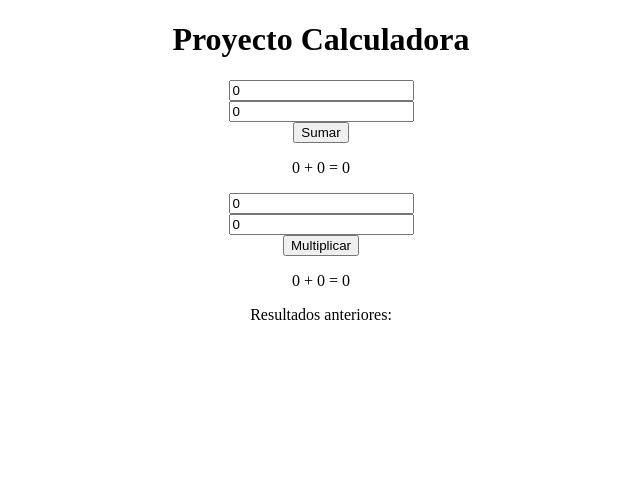
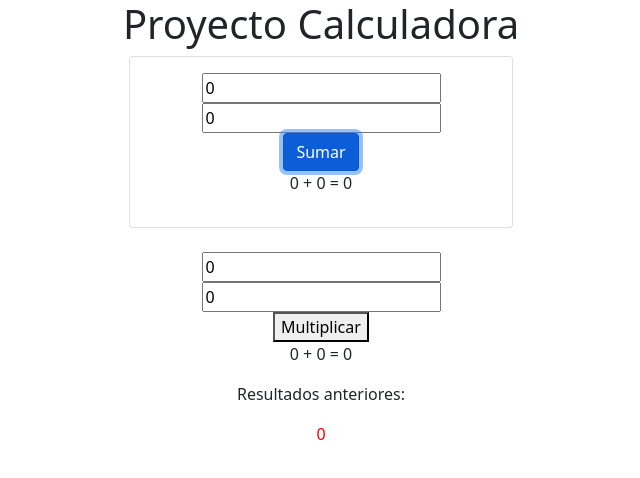
Before and after one commit to carlospalma-sistemas/ProyectoBase, an Angular app: page / in a window 1280 px wide. Both pictures are taken after a click on the button "Sumar". Shown: the top 478 px of the page, without its empty margins (319-959 px from the left). Built offline with nearby package versions, Linux system fonts and the light colour scheme.

Commit message:
Include bootstrap and colors

```diff
--- a/angular.json
+++ b/angular.json
@@ -30,6 +30,7 @@
               "src/assets"
             ],
             "styles": [
+              "node_modules/bootstrap/dist/css/bootstrap.min.css",
               "src/styles.css"
             ],
             "scripts": []
--- a/package.json
+++ b/package.json
@@ -18,6 +18,7 @@
     "@angular/platform-browser": "~12.2.0",
     "@angular/platform-browser-dynamic": "~12.2.0",
     "@angular/router": "~12.2.0",
+    "bootstrap": "^5.1.3",
     "rxjs": "~6.6.0",
     "tslib": "^2.3.0",
     "zone.js": "~0.11.4"
--- a/src/app/app.component.html
+++ b/src/app/app.component.html
@@ -2,20 +2,23 @@
   <h1>
   Proyecto {{ title }}
   </h1>
-  <div>
-    <input type="number" #numero1 value=0><br>
-    <input type="number" #numero2 value=0><br>
-    <button (click)="sumar(numero1.value, numero2.value)">Sumar</button>
-    <p>{{numero1.value}} + {{numero2.value}} = {{suma}}</p>
+  <div class="card" style="width: 24rem;">
+    <div class="card-body">
+      <input type="number" #numero1 value=0><br>
+      <input type="number" #numero2 value=0><br>
+      <button class="btn btn-primary" (click)="sumar(numero1.value, numero2.value)">Sumar</button>
+      <p>{{numero1.value}} + {{numero2.value}} = {{suma}}</p>
+    </div>
   </div>
-  <div>
+  <div class="mt-4">
     <input type="number" [(ngModel)]=numero3 value=0><br>
     <input type="number" [(ngModel)]=numero4 value=0><br>
     <button (click)="multiplicar()">Multiplicar</button>
     <p>{{numero3}} + {{numero4}} = {{multiplicacion}}</p>
   </div>
   <p>Resultados anteriores:<br></p>
-  <ng-template *ngFor="let res of resultados">
-      <p>{{res}}</p>
-  </ng-template>
+  <div *ngFor="let res of resultados">
+  <p *ngIf="res>0; else otro">{{res}}</p>
+  <ng-template #otro><div style="color: red;">{{res}}</div></ng-template>
+  </div>
 </div>
```
Also changed, not shown: 1 other file (tests, documents, lock files or other folders).
